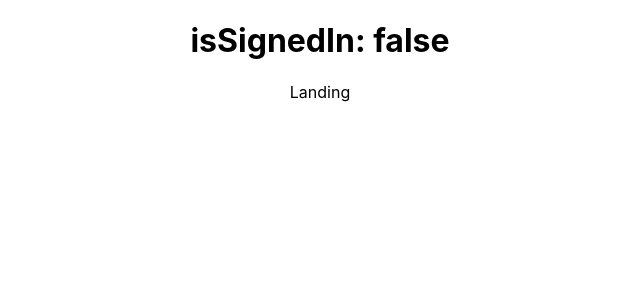
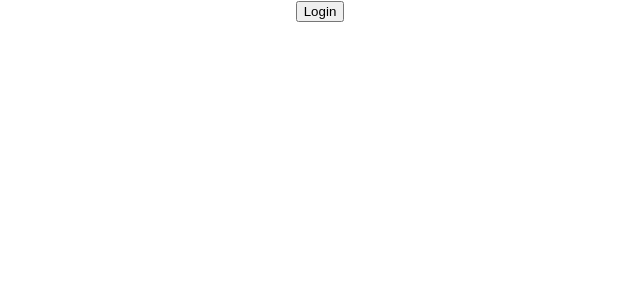
Before and after one commit to arafathabibPeace/weather-forecasting, a React (Create React App) app: page / in a window 1280 px wide. Shown: the top 300 px of the page, without its empty margins (320-960 px from the left). Built offline with nearby package versions, Linux system fonts and the light colour scheme.

Commit message:
Update on Routes, Pages and App.js

```diff
--- a/src/App.js
+++ b/src/App.js
@@ -1,15 +1,32 @@
 import './App.css';
 import Layout from './routes/Layout';
-import { useState } from "react";
+import { useEffect, useState } from "react";
 import { Context } from './routes/Context';
 
 function App() {
+  const queryString = window.location.search;
+  const urlParams = new URLSearchParams(queryString)
+  const codeParam = urlParams.get('code')
+  console.log(codeParam);
+
+  const [accessToken, setAccessToken] = useState('')
   const [isSignedIn, setLoggedIn] = useState(false)
   console.log(isSignedIn)
+
+
+  useEffect(() => {
+    if(codeParam && accessToken === ''){
+
+      console.log(urlParams,codeParam)
+
+    }else{
+
+    }
+  },[])
+
   return (
     <div className="App">
       <Context.Provider value={isSignedIn}>
-        <h1>{`isSignedIn: ${isSignedIn}`}</h1>
         <Layout />
       </Context.Provider>
 
--- a/src/component/Login.js
+++ b/src/component/Login.js
@@ -0,0 +1,10 @@
+import React from "react";
+
+const Login = () =>{
+    const loginToGithub = () => {
+        window.location.assign('https://github.com/login/oauth/authorize?client_id=' + process.env.REACT_APP_CLIENT_ID);
+    }
+    return <div><button onClick={loginToGithub}>Login</button></div>
+}
+
+export default Login
--- a/src/pages/Landing.js
+++ b/src/pages/Landing.js
@@ -1,7 +1,9 @@
 import React from "react";
+import Login from "../component/Login";
 
 const Landing = () =>{
-    return <div>Landing</div>
+
+    return <div><Login/></div>
 }
 
 export default Landing
--- a/src/routes/Layout.js
+++ b/src/routes/Layout.js
@@ -10,9 +10,8 @@ const Layout = () => {
     const isSignedIn = useContext(Context)
     console.log(isSignedIn)
     return <>
-
         <Routes>
-            <Route path="/" element={<Landing />} />
+            <Route path='/' element={<Landing />}></Route>
             <Route path="/home"
                 element={
                     <Protected isSignedIn={isSignedIn}>
--- a/src/routes/Protected.js
+++ b/src/routes/Protected.js
@@ -5,6 +5,8 @@ const Protected = ({ isSignedIn, children }) => {
     console.log(isSignedIn)
     if (!isSignedIn) {
         return <Navigate to="/" replace />
+    }else{
+        return <Navigate to="/home" replace />
     }
     return children
 }
```
